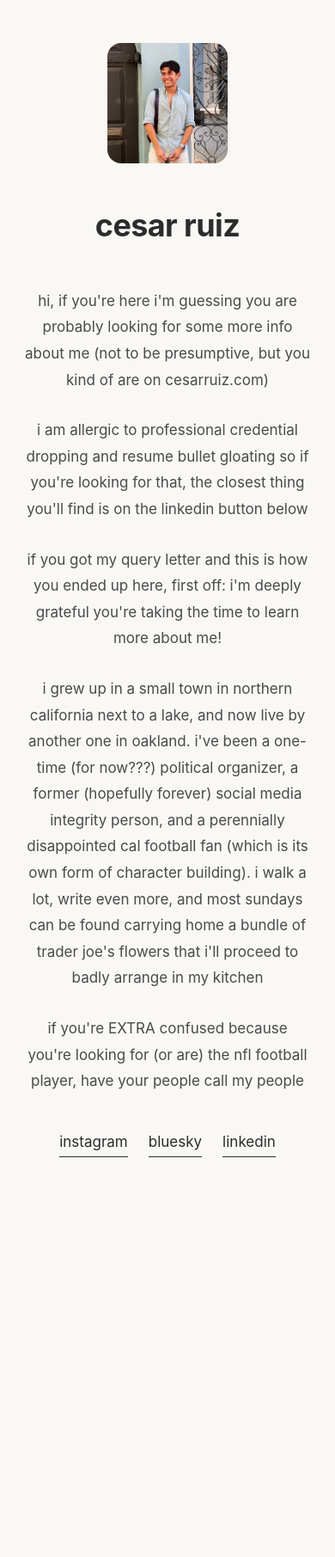
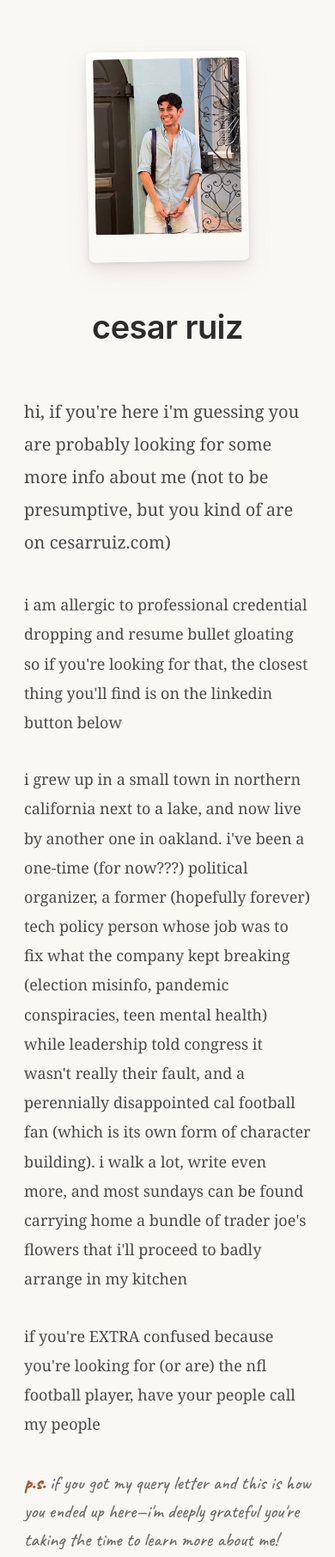
Before and after one commit to PleaseRuiz/cesarruiz.github.io, a plain HTML site: page index.html in a window 390 px wide. Shown: the top 1811 px of the page at 86% size. Before the commit the page ends 1396 px from the top, so only its background shows below. Drawn offline with Linux system fonts and the light colour scheme.

Commit message:
redesign: instax photo frame, improved typography and mobile
- add instax-inspired photo frame with hover animation
- switch body to georgia serif, keep heading as sans-serif
- left-align paragraphs for readability
- add handwritten p.s. note for query letter visitors
- update bio with new tech policy description
- add terracotta accent color (#a55d35)
- improve link hover states with lift effect
- add open graph meta tags for social sharing
- add responsive breakpoints for 640px, 400px, 360px
- add keyboard focus states for accessibility

Co-Authored-By: Claude Opus 4.5 <noreply@anthropic.com>

```diff
--- a/index.html
+++ b/index.html
@@ -4,6 +4,15 @@
     <meta charset="UTF-8">
     <meta name="viewport" content="width=device-width, initial-scale=1.0">
     <title>Cesar Ruiz</title>
+    <meta name="description" content="writer, former tech policy person, cal football fan. oakland, ca.">
+    <meta property="og:title" content="cesar ruiz">
+    <meta property="og:description" content="writer, former tech policy person, cal football fan. oakland, ca.">
+    <meta property="og:type" content="website">
+    <meta property="og:url" content="https://cesarruiz.com">
+    <meta property="og:image" content="https://cesarruiz.com/photo.jpg">
+    <link rel="preconnect" href="https://fonts.googleapis.com">
+    <link rel="preconnect" href="https://fonts.gstatic.com" crossorigin>
+    <link href="https://fonts.googleapis.com/css2?family=Caveat:wght@500&display=swap" rel="stylesheet">
     <style>
         * {
             margin: 0;
@@ -13,105 +22,207 @@
 
         body {
             background-color: #FAF8F5;
-            font-family: -apple-system, BlinkMacSystemFont, 'Segoe UI', 'Roboto', 'Helvetica', 'Arial', sans-serif;
+            font-family: Georgia, 'Times New Roman', serif;
             color: #4a4a4a;
             font-weight: 400;
-            line-height: 1.8;
-            padding: 80px 40px;
+            line-height: 1.9;
+            padding: 100px 40px;
         }
 
         .container {
-            max-width: 680px;
+            max-width: 600px;
             margin: 0 auto;
+        }
+
+        /* instax-inspired photo frame */
+        .photo-frame {
+            display: block;
+            width: fit-content;
+            margin: 0 auto 48px;
+            padding: 10px 10px 40px 10px;
+            background: linear-gradient(180deg, #fffefa 0%, #faf8f3 100%);
+            border-radius: 6px;
+            box-shadow:
+                0 1px 3px rgba(0, 0, 0, 0.06),
+                0 4px 12px rgba(0, 0, 0, 0.08),
+                0 12px 28px rgba(139, 119, 101, 0.12);
+            transform: rotate(-1.5deg);
+            transition: transform 0.3s ease;
+        }
+
+        .photo-frame:hover {
+            transform: rotate(0.5deg);
+        }
+
+        .photo {
+            width: 200px;
+            height: 240px;
+            border-radius: 3px;
+            object-fit: cover;
+            display: block;
+        }
+
+        h1 {
+            font-family: -apple-system, BlinkMacSystemFont, 'Segoe UI', 'Roboto', 'Helvetica', 'Arial', sans-serif;
+            font-size: 48px;
+            font-weight: 600;
+            margin-bottom: 56px;
+            letter-spacing: -0.8px;
+            color: #2c2c2c;
             text-align: center;
         }
 
-        .photo {
-            width: 160px;
-            height: 160px;
-            border-radius: 16px;
-            object-fit: cover;
-            display: block;
-            margin: 0 auto 40px;
-        }
-
-        h1 {
-            font-size: 48px;
-            font-weight: 700;
-            margin-bottom: 50px;
-            letter-spacing: -0.8px;
-            color: #2c2c2c;
-        }
-
         .bio {
-            font-size: 18px;
+            font-size: 19px;
+            text-align: left;
         }
 
         .bio p {
-            margin-bottom: 32px;
+            margin-bottom: 36px;
+        }
+
+        .bio p:first-child {
+            font-size: 22px;
+            margin-bottom: 40px;
+        }
+
+        .bio p:last-child {
+            margin-bottom: 0;
+        }
+
+        /* handwritten p.s. note */
+        .ps-note {
+            font-family: 'Caveat', cursive;
+            font-size: 24px;
+            line-height: 1.5;
+            color: #6a6a6a;
+            margin-top: 44px;
+        }
+
+        .ps-note::before {
+            content: 'p.s. ';
+            color: #a55d35;
+            font-weight: 600;
         }
 
         .links {
-            margin-top: 48px;
+            margin-top: 60px;
             display: flex;
-            gap: 28px;
+            gap: 32px;
             flex-wrap: wrap;
             justify-content: center;
         }
 
         .links a {
+            font-family: -apple-system, BlinkMacSystemFont, 'Segoe UI', 'Roboto', 'Helvetica', 'Arial', sans-serif;
             color: #2c2c2c;
             text-decoration: none;
             font-size: 18px;
-            border-bottom: 1.5px solid #2c2c2c;
+            border-bottom: 1.5px solid #d4c4b0;
             padding-bottom: 2px;
             transition: all 0.2s ease;
+            display: inline-block;
         }
 
-        .links a:hover {
-            color: #b87333;
-            border-bottom-color: #b87333;
+        .links a:hover,
+        .links a:focus {
+            color: #a55d35;
+            border-bottom-color: #a55d35;
+            transform: translateY(-2px);
+            outline: none;
         }
 
         @media (max-width: 640px) {
             body {
-                padding: 50px 28px;
+                padding: 60px 28px;
+            }
+
+            .photo-frame {
+                padding: 8px 8px 32px 8px;
+                margin-bottom: 40px;
+                transform: rotate(-1deg);
             }
 
             .photo {
-                width: 140px;
-                height: 140px;
-                margin: 0 auto 40px;
+                width: 170px;
+                height: 204px;
             }
 
             h1 {
-                font-size: 36px;
-                margin-bottom: 40px;
+                font-size: 38px;
+                margin-bottom: 44px;
                 letter-spacing: -0.6px;
+            }
+
+            .bio {
+                font-size: 18px;
+            }
+
+            .bio p {
+                margin-bottom: 32px;
+            }
+
+            .bio p:first-child {
+                font-size: 20px;
+                margin-bottom: 36px;
+            }
+
+            .ps-note {
+                font-size: 22px;
+                margin-top: 36px;
+            }
+
+            .links {
+                margin-top: 48px;
+                gap: 28px;
+            }
+
+            .links a {
+                font-size: 17px;
+            }
+        }
+
+        @media (max-width: 400px) {
+            .links {
+                flex-direction: column;
+                align-items: center;
+                gap: 20px;
+            }
+        }
+
+        @media (max-width: 360px) {
+            body {
+                padding: 48px 20px;
+            }
+
+            .photo {
+                width: 150px;
+                height: 180px;
+            }
+
+            .photo-frame {
+                padding: 6px 6px 28px 6px;
+            }
+
+            h1 {
+                font-size: 32px;
             }
 
             .bio {
                 font-size: 17px;
             }
 
-            .bio p {
-                margin-bottom: 28px;
-            }
-
-            .links {
-                margin-top: 40px;
-                gap: 24px;
-            }
-
-            .links a {
-                font-size: 17px;
+            .bio p:first-child {
+                font-size: 18px;
             }
         }
     </style>
 </head>
 <body>
     <div class="container">
-        <img src="photo.jpg" alt="Cesar Ruiz" class="photo">
+        <div class="photo-frame">
+            <img src="photo.jpg" alt="Cesar Ruiz" class="photo">
+        </div>
 
         <h1>cesar ruiz</h1>
 
@@ -120,12 +231,12 @@
 
             <p>i am allergic to professional credential dropping and resume bullet gloating so if you're looking for that, the closest thing you'll find is on the linkedin button below</p>
 
-            <p>if you got my query letter and this is how you ended up here, first off: i'm deeply grateful you're taking the time to learn more about me!</p>
-
-            <p>i grew up in a small town in northern california next to a lake, and now live by another one in oakland. i've been a one-time (for now???) political organizer, a former (hopefully forever) social media integrity person, and a perennially disappointed cal football fan (which is its own form of character building). i walk a lot, write even more, and most sundays can be found carrying home a bundle of trader joe's flowers that i'll proceed to badly arrange in my kitchen</p>
+            <p>i grew up in a small town in northern california next to a lake, and now live by another one in oakland. i've been a one-time (for now???) political organizer, a former (hopefully forever) tech policy person whose job was to fix what the company kept breaking (election misinfo, pandemic conspiracies, teen mental health) while leadership told congress it wasn't really their fault, and a perennially disappointed cal football fan (which is its own form of character building). i walk a lot, write even more, and most sundays can be found carrying home a bundle of trader joe's flowers that i'll proceed to badly arrange in my kitchen</p>
 
             <p>if you're EXTRA confused because you're looking for (or are) the nfl football player, have your people call my people</p>
         </div>
+
+        <div class="ps-note">if you got my query letter and this is how you ended up here—i'm deeply grateful you're taking the time to learn more about me!</div>
 
         <div class="links">
             <a href="https://instagram.com/pleaseruiz" target="_blank" rel="noopener noreferrer">instagram</a>
```
